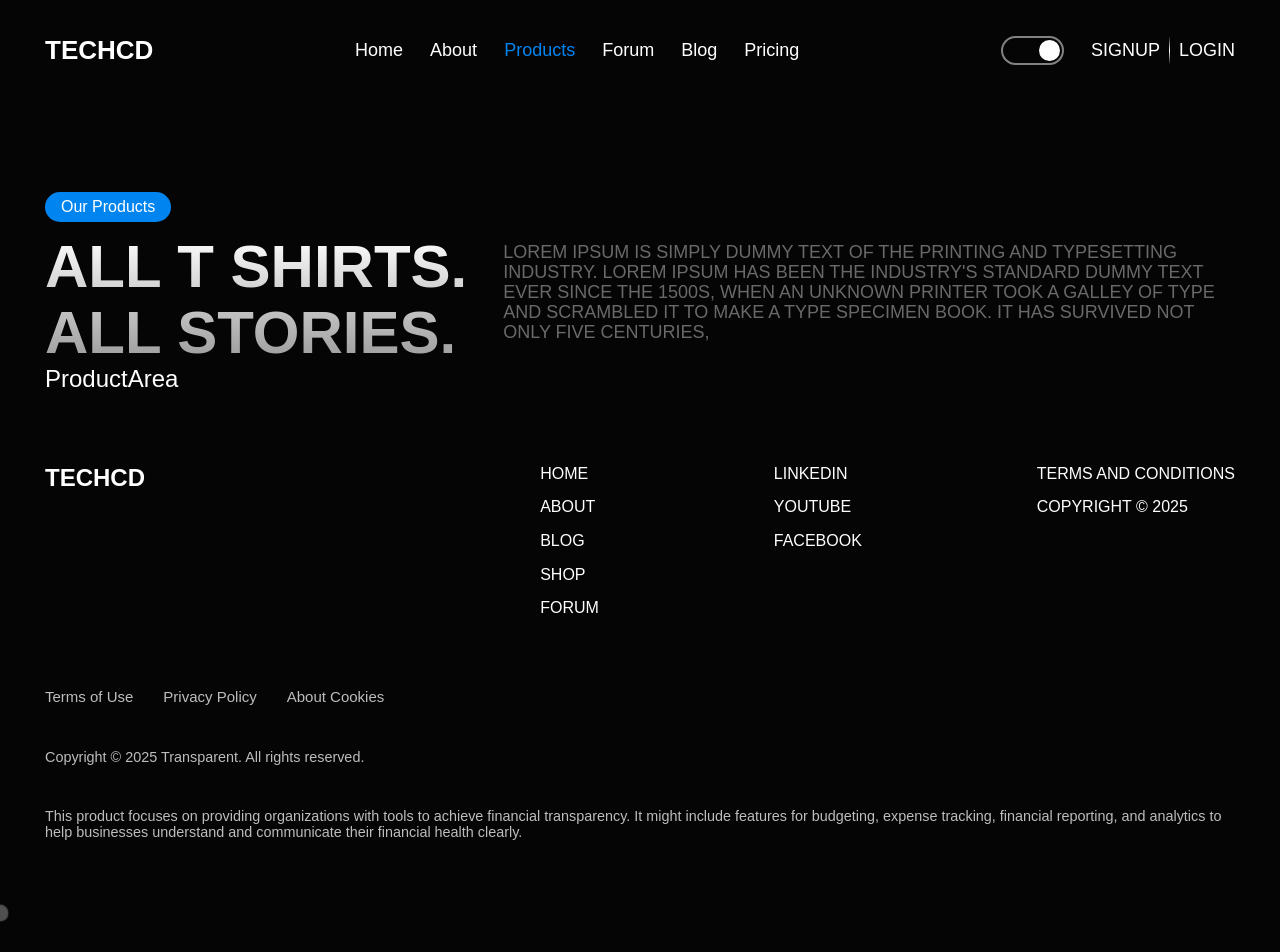
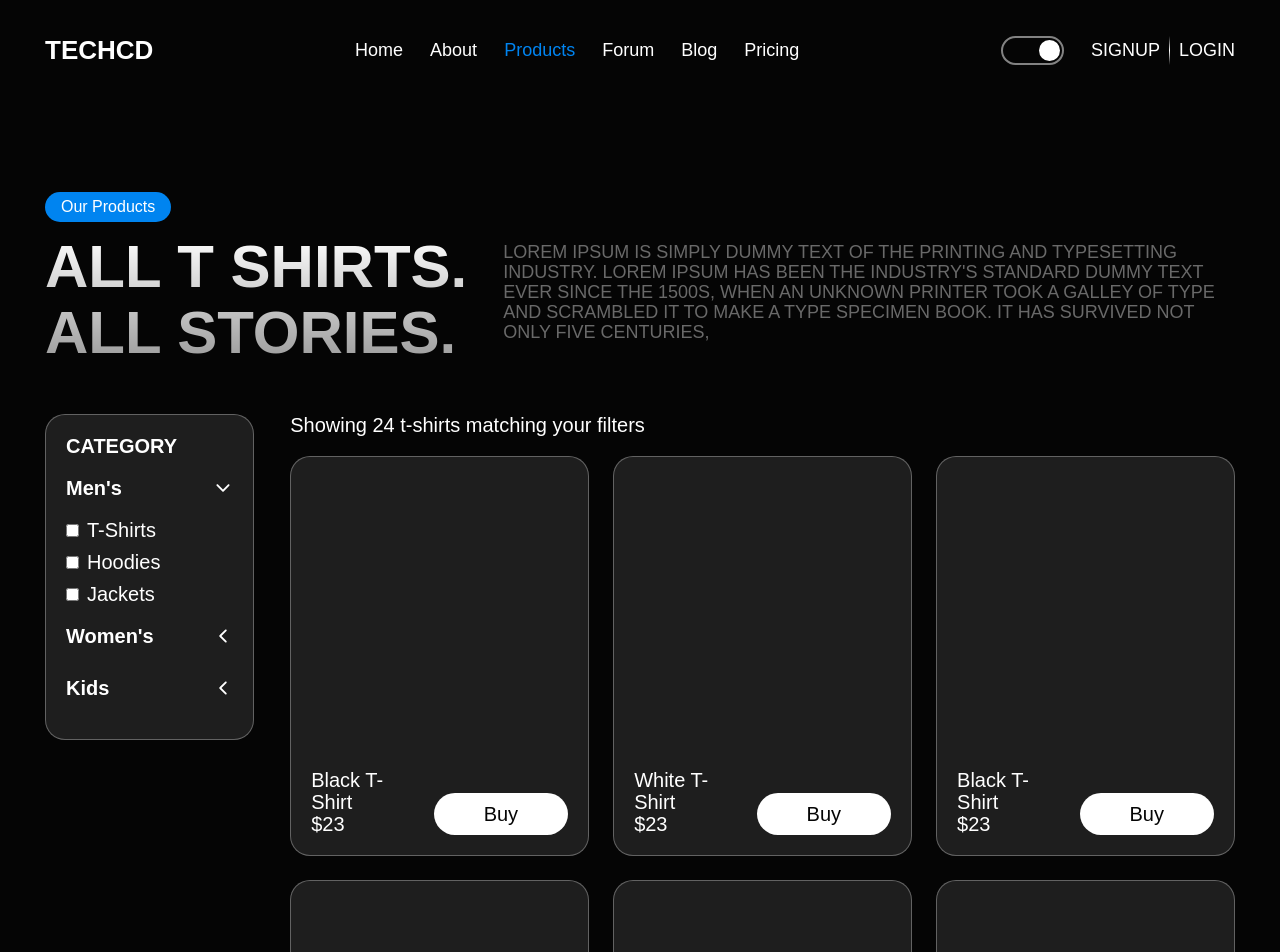
Before and after one commit to chamika-damith/techcd-portfolio, a Next.js app: page /products in a window 1280 px wide. Shown: the top 952 px of the page. Before the commit the page ends 913 px from the top, so only its background shows below. Built offline with nearby package versions, Linux system fonts and the light colour scheme; a web font is replaced by a local one.

Commit message:
feat(product-page): product grid ui

```diff
--- /dev/null
+++ b/components/user/product-page/Pagination.tsx
@@ -0,0 +1,49 @@
+import React from "react";
+
+type PaginationProps = {
+  currentPage: number;
+  setCurrentPage: (page: number) => void;
+  totalPages: number;
+};
+
+const Pagination = ({
+  currentPage,
+  setCurrentPage,
+  totalPages,
+}: PaginationProps) => {
+  return (
+    <div className="mt-[1.5em] flex items-center justify-center gap-[1em]">
+      <button
+        className="rounded-full border px-[1em] py-[0.5em] disabled:opacity-50"
+        onClick={() => setCurrentPage(currentPage - 1)}
+        disabled={currentPage === 1}
+        tabIndex={0}
+        aria-label="Previous page"
+      >
+        Previous
+      </button>
+      {[...Array(totalPages)].map((_, i) => (
+        <button
+          key={i}
+          className={`rounded px-[0.8em] py-[0.5em] ${currentPage === i + 1 ? "bg-foreground text-background" : "bg-background text-foreground"}`}
+          onClick={() => setCurrentPage(i + 1)}
+          tabIndex={0}
+          aria-label={`Go to page ${i + 1}`}
+        >
+          {i + 1}
+        </button>
+      ))}
+      <button
+        className="rounded-full border px-[1em] py-[0.5em] disabled:opacity-50"
+        onClick={() => setCurrentPage(currentPage + 1)}
+        disabled={currentPage === totalPages}
+        tabIndex={0}
+        aria-label="Next page"
+      >
+        Next
+      </button>
+    </div>
+  );
+};
+
+export default Pagination;
--- a/components/user/product-page/ProductArea.tsx
+++ b/components/user/product-page/ProductArea.tsx
@@ -1,9 +1,78 @@
-import React from "react";
+"use client";
+
+import React, { useState } from "react";
+import ProductFilterSidebar from "./ProductFilterSidebar";
+import ProductGridArea from "./ProductGridArea";
+
+// Mock data for categories and products
+const mockCategories = [
+  {
+    name: "Men's",
+    subCategories: ["T-Shirts", "Hoodies", "Jackets"],
+  },
+  {
+    name: "Women's",
+    subCategories: ["T-Shirts", "Hoodies", "Dresses"],
+  },
+  {
+    name: "Kids",
+    subCategories: ["T-Shirts", "Hoodies"],
+  },
+];
+
+const mockProducts = Array.from({ length: 24 }, (_, i) => ({
+  id: i + 1,
+  name: i % 2 === 0 ? "Black T-Shirt" : "White T-Shirt",
+  image: "/images/home-page/store/t-shirt.png",
+  price: 23,
+  isNew: i < 3,
+  color: i % 2 === 0 ? "Black" : "White",
+  category: i % 3 === 0 ? "Men's" : i % 3 === 1 ? "Women's" : "Kids",
+  subCategory: "T-Shirts",
+}));
 
 const ProductArea = () => {
+  // State for selected filters and pagination
+  const [selectedFilters, setSelectedFilters] = useState<string[]>([]);
+  const [currentPage, setCurrentPage] = useState(1);
+
+  // Handle filter change
+  const handleFilterChange = (subCategory: string) => {
+    setCurrentPage(1);
+    setSelectedFilters((prev) =>
+      prev.includes(subCategory)
+        ? prev.filter((f) => f !== subCategory)
+        : [...prev, subCategory],
+    );
+  };
+
+  // Filter products by selected sub-categories
+  const filteredProducts =
+    selectedFilters.length === 0
+      ? mockProducts
+      : mockProducts.filter((p) => selectedFilters.includes(p.subCategory));
+
+  // Pagination
+  const total = filteredProducts.length;
+
   return (
     <section>
-      <div className="px-container container mx-auto">ProductArea</div>
+      <div className="px-container relative container mx-auto py-[2em]">
+        <div className="grid grid-cols-1 gap-[1.5em] lg:grid-cols-5">
+          <ProductFilterSidebar
+            categories={mockCategories}
+            selectedFilters={selectedFilters}
+            handleFilterChange={handleFilterChange}
+          />
+
+          <ProductGridArea
+            products={filteredProducts}
+            currentPage={currentPage}
+            setCurrentPage={setCurrentPage}
+            total={total}
+          />
+        </div>
+      </div>
     </section>
   );
 };
--- /dev/null
+++ b/components/user/product-page/ProductFilterSidebar.tsx
@@ -0,0 +1,92 @@
+import React, { useState } from "react";
+import { IoIosArrowDown } from "react-icons/io";
+
+type ProductFilterSidebarProps = {
+  categories: Array<{ name: string; subCategories: string[] }>;
+  selectedFilters: string[];
+  handleFilterChange: (subCategory: string) => void;
+};
+
+const ProductFilterSidebar: React.FC<ProductFilterSidebarProps> = ({
+  categories,
+  selectedFilters,
+  handleFilterChange,
+}) => {
+  const [expanded, setExpanded] = useState<string[]>([categories[0]?.name]);
+
+  const handleToggle = (catName: string) => {
+    setExpanded((prev) =>
+      prev.includes(catName)
+        ? prev.filter((name) => name !== catName)
+        : [...prev, catName],
+    );
+  };
+
+  const handleKeyDown = (
+    e: React.KeyboardEvent<HTMLButtonElement>,
+    catName: string,
+  ) => {
+    if (e.key === "Enter" || e.key === " ") {
+      e.preventDefault();
+      handleToggle(catName);
+    }
+  };
+
+  return (
+    <div className="bg-foreground/10 border-foreground/30 h-fit rounded-[1em] border p-[1em] text-[13px] sm:text-[15px] md:text-[17px] lg:col-span-1 lg:text-[19px] xl:text-[20px] 2xl:text-[21px]">
+      <h2 className="mb-[0.5em] font-semibold">CATEGORY</h2>
+      <div className="space-y-[0.5em]">
+        {categories.map((cat) => {
+          const isOpen = expanded.includes(cat.name);
+          return (
+            <div key={cat.name}>
+              <button
+                className="mb-[0.5em] flex w-full items-center justify-between rounded py-[0.5em] font-semibold"
+                aria-expanded={isOpen}
+                aria-controls={`cat-panel-${cat.name}`}
+                tabIndex={0}
+                onClick={() => handleToggle(cat.name)}
+                onKeyDown={(e) => handleKeyDown(e, cat.name)}
+                type="button"
+              >
+                <span>{cat.name}</span>
+                <span
+                  className="transition-transform"
+                  style={{
+                    transform: isOpen ? "rotate(0deg)" : "rotate(90deg)",
+                  }}
+                >
+                  <IoIosArrowDown />
+                </span>
+              </button>
+              {isOpen && (
+                <div
+                  className="space-y-[0.5em]"
+                  id={`cat-panel-${cat.name} border-b`}
+                >
+                  {cat.subCategories.map((sub) => (
+                    <div key={sub}>
+                      <label className="flex cursor-pointer items-center gap-2">
+                        <input
+                          type="checkbox"
+                          className="accent-blue-500"
+                          checked={selectedFilters.includes(sub)}
+                          onChange={() => handleFilterChange(sub)}
+                          aria-label={`Filter by ${sub}`}
+                          tabIndex={0}
+                        />
+                        <span>{sub}</span>
+                      </label>
+                    </div>
+                  ))}
+                </div>
+              )}
+            </div>
+          );
+        })}
+      </div>
+    </div>
+  );
+};
+
+export default ProductFilterSidebar;
--- /dev/null
+++ b/components/user/product-page/ProductGrid.tsx
@@ -0,0 +1,30 @@
+import React from "react";
+import { Product } from "@/lib/types";
+
+const ProductGrid = ({ products }: { products: Product[] }) => {
+  return (
+    <div className="grid grid-cols-2 gap-6 sm:grid-cols-2 lg:grid-cols-3">
+      {products.map((product) => (
+        <div
+          key={product.id}
+          className="bg-foreground/10 border-foreground/30 flex h-[200px] flex-col justify-end gap-[0.5em] rounded-[1em] border p-[1em] font-medium sm:h-[250px] sm:flex-row sm:items-end sm:justify-between md:h-[300px] lg:h-[350px] xl:h-[400px] 2xl:h-[450px]"
+        >
+          <div>
+            <div className="text-white">{product.name}</div>
+            <div className="text-white">${product.price}</div>
+          </div>
+
+          <button
+            className="bg-foreground text-background rounded-full px-[2.5em] py-[0.5em]"
+            tabIndex={0}
+            aria-label={`Buy ${product.name}`}
+          >
+            Buy
+          </button>
+        </div>
+      ))}
+    </div>
+  );
+};
+
+export default ProductGrid;
--- /dev/null
+++ b/components/user/product-page/ProductGridArea.tsx
@@ -0,0 +1,42 @@
+import React from "react";
+
+import { Product } from "@/lib/types";
+import Pagination from "./Pagination";
+import ProductGrid from "./ProductGrid";
+
+type ProductGridAreaProps = {
+  products: Product[];
+  currentPage: number;
+  setCurrentPage: (page: number) => void;
+  total: number;
+};
+
+const ProductGridArea: React.FC<ProductGridAreaProps> = ({
+  products,
+  currentPage,
+  setCurrentPage,
+  total,
+}) => {
+  const pageSize = 12;
+  const totalPages = Math.ceil(total / pageSize);
+  const paginatedProducts = products.slice(
+    (currentPage - 1) * pageSize,
+    currentPage * pageSize,
+  );
+
+  return (
+    <div className="text-[13px] sm:text-[15px] md:text-[17px] lg:col-span-4 lg:text-[19px] xl:text-[20px] 2xl:text-[21px]">
+      <div className="mb-[1em] font-medium">
+        Showing {total} t-shirts matching your filters
+      </div>
+      <ProductGrid products={paginatedProducts} />
+      <Pagination
+        currentPage={currentPage}
+        setCurrentPage={setCurrentPage}
+        totalPages={totalPages}
+      />
+    </div>
+  );
+};
+
+export default ProductGridArea;
--- /dev/null
+++ b/lib/types.ts
@@ -0,0 +1,10 @@
+export type Product = {
+  id: number;
+  name: string;
+  image: string;
+  price: number;
+  isNew: boolean;
+  color: string;
+  category: string;
+  subCategory: string;
+};
```
